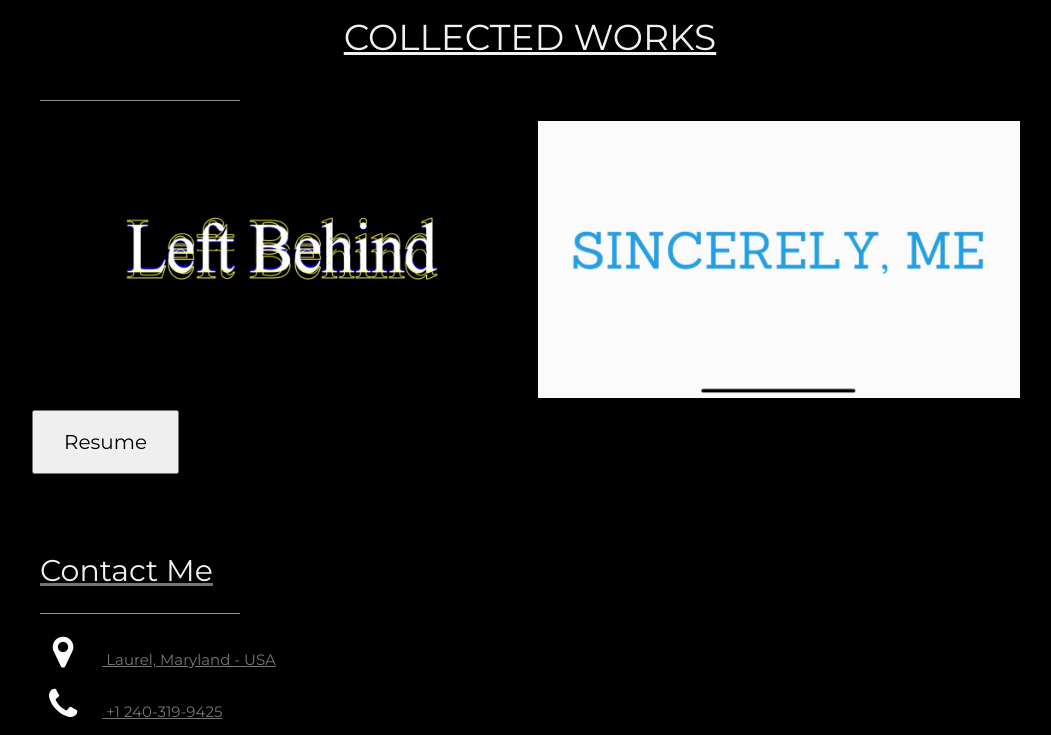
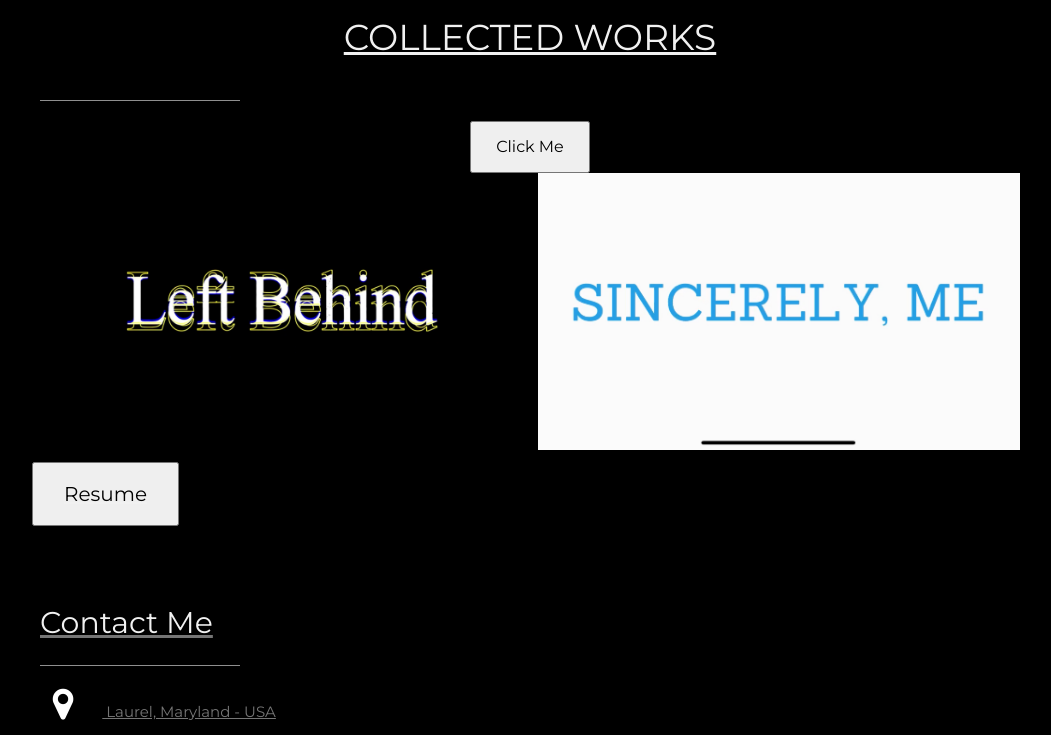
Before and after one commit to tiyanawaldron/tiyanawaldron.github.io, a plain HTML site: page index.html in a window 1280 px wide. Shown: the part 1760-2495 px from the top of the page, without its empty margins (170-1221 px from the left). Drawn offline with nearby package versions, Linux system fonts and the light colour scheme.

Commit message:
Update index.html

```diff
--- a/index.html
+++ b/index.html
@@ -86,6 +86,11 @@ body, h1,h2,h3,h4,h5,h6 {font-family: "Montserrat", sans-serif}
        <h1 class="w3-center w3-text-light-grey"><p><a href="https://vimeo.com/tiyanawaldron">COLLECTED WORKS</a></p></h1>
        <hr style="width:200px" class="w3-opacity">
 
+       <div style="text-align:center;">
+         <button style="padding:12px 24px; font-size:16px;">
+           Click Me
+         </button>
+       </div>
        <!-- Grid for photos -->
     <div class="w3-row-padding" style="margin:0 -16px">
       <div class="w3-half">
```
